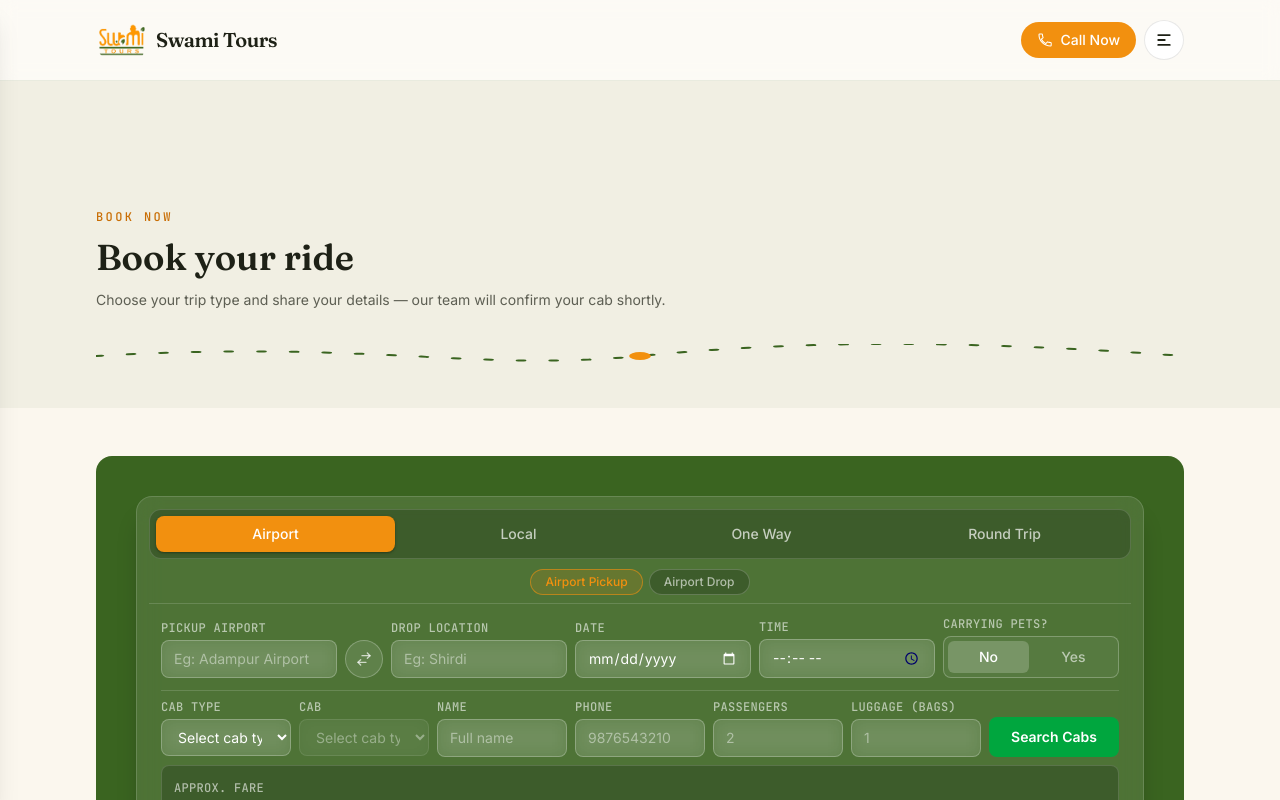
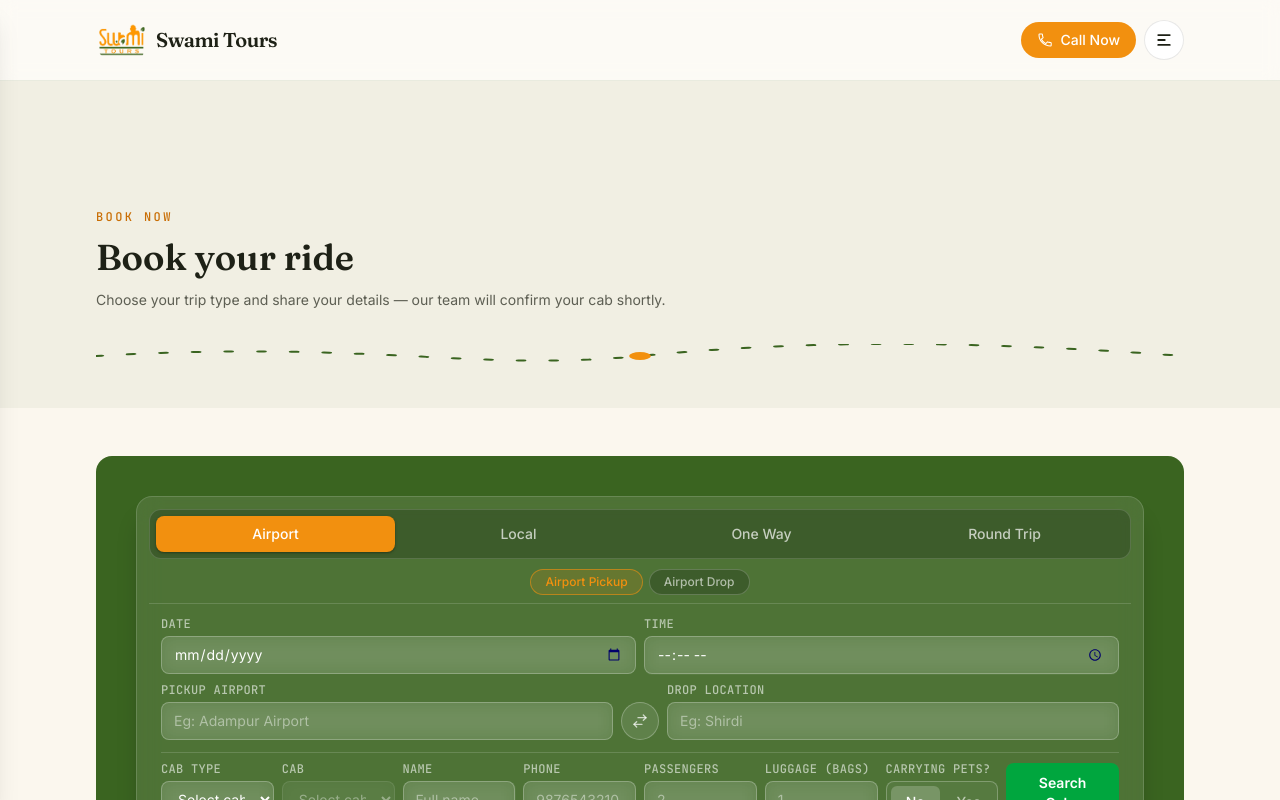
Before and after one commit to swamitoursdev/swamitours, a Next.js app: page /book-a-ride in a window 1280 px wide. Shown: the top 800 px of the page. Built offline with nearby package versions, Linux system fonts and the light colour scheme.

Commit message:
Fix - Booking Widget UI

```diff
--- a/components/home/BookingWidget.tsx
+++ b/components/home/BookingWidget.tsx
@@ -93,11 +93,15 @@ export default function BookingWidget({
 
   const inputClasses =
     "w-full rounded-lg border border-white/25 bg-white/10 px-3 py-2 text-sm text-white placeholder-white/45 backdrop-blur-sm transition-colors focus:outline-2 focus:outline-saffron focus:bg-white/15 [color-scheme:dark]";
-  const timeInputClasses = `${inputClasses} [&::-webkit-calendar-picker-indicator]:[filter:brightness(0)_saturate(100%)_invert(8%)_sepia(54%)_saturate(6763%)_hue-rotate(240deg)_brightness(87%)_contrast(139%)]`;
+  const timeInputClasses = `${inputClasses} [&::-webkit-calendar-picker-indicator]:[filter:brightness(0)_saturate(100%)_invert(8%)_sepia(54%)_saturate(6763%)_hue-rotate(240deg)_brightness(87%)_contrast(139%)] [&::-webkit-calendar-picker-indicator]:opacity-100 [&::-webkit-calendar-picker-indicator]:cursor-pointer`;
+  // Date inputs need the same icon-color fix as time inputs — otherwise the
+  // native calendar icon renders dark-on-dark and disappears, especially on
+  // mobile browsers.
+  const dateInputClasses = timeInputClasses;
   const labelClasses = "text-xs font-mono uppercase tracking-wide text-white/60";
 
   const petsField = (
-    <div className="flex flex-col gap-1 flex-1 min-w-40">
+    <div className="flex flex-col gap-1 col-span-2 sm:col-span-1">
       <span className={labelClasses}>Carrying Pets?</span>
       <div className="flex gap-1 rounded-lg border border-white/25 bg-white/5 p-1">
         <button
@@ -133,6 +137,53 @@ export default function BookingWidget({
     </div>
   );
 
+  // <input type="date"> always stores its value as yyyy-mm-dd regardless of
+  // display format, so we convert to dd/mm/yyyy for the outgoing message.
+  function formatDateDMY(isoDate: string) {
+    if (!isoDate) return "";
+    const [year, month, day] = isoDate.split("-");
+    return `${day}/${month}/${year}`;
+  }
+
+  // The browser renders a native date input's closed-state text (mm/dd/yyyy,
+  // dd/mm/yyyy, etc.) based on the device/OS locale — there's no reliable
+  // cross-browser way to force it via CSS or the `lang` attribute alone. To
+  // guarantee dd/mm/yyyy everywhere, we make the native input's own text
+  // transparent and overlay our own formatted text on top. The native input
+  // (and its calendar icon + picker) still works exactly as before; only the
+  // text you *see* is now ours.
+  function DateField({
+    label,
+    value,
+    onChange,
+  }: {
+    label: string;
+    value: string;
+    onChange: (value: string) => void;
+  }) {
+    return (
+      <label className="flex flex-col gap-1">
+        <span className={labelClasses}>{label}</span>
+        <div className="relative">
+          <input
+            type="date"
+            value={value}
+            onChange={(event) => onChange(event.target.value)}
+            aria-label={`${label} (dd/mm/yyyy)`}
+            className={`${dateInputClasses} text-transparent caret-transparent`}
+          />
+          <span className="pointer-events-none absolute inset-0 flex items-center px-3 pr-9 text-sm">
+            {value ? (
+              <span className="text-white">{formatDateDMY(value)}</span>
+            ) : (
+              <span className="text-white/45">dd/mm/yyyy</span>
+            )}
+          </span>
+        </div>
+      </label>
+    );
+  }
+
   function swapLocations() {
     setPickup(drop);
     setDrop(pickup);
@@ -153,12 +204,15 @@ export default function BookingWidget({
       `*Approx. Fare:* ${approxFareLabel ? `${approxFareLabel} (estimate, to be confirmed)` : "To be confirmed"}`,
       `*${pickupLabel}:* ${pickup || "-"}`,
       `*${dropLabel}:* ${drop || "-"}`,
-      `*${isRoundTrip ? "Departure Date" : "Date"}:* ${date || "-"}`,
+      `*${isRoundTrip ? "Departure Date" : "Date"}:* ${formatDateDMY(date) || "-"}`,
       `*${isRoundTrip ? "Departure Time" : "Time"}:* ${time || "-"}`,
     ];
 
     if (isRoundTrip) {
-      lines.push(`*Return Date:* ${returnDate || "-"}`, `*Return Time:* ${returnTime || "-"}`);
+      lines.push(
+        `*Return Date:* ${formatDateDMY(returnDate) || "-"}`,
+        `*Return Time:* ${returnTime || "-"}`
+      );
     }
 
     lines.push(
@@ -221,8 +275,38 @@ export default function BookingWidget({
         className="flex flex-col gap-2 p-2 sm:p-3 pt-3 mt-2 border-t border-white/15"
       >
         {/* Route / date / time */}
-        <div className="flex flex-wrap items-end gap-2">
-          <label className="flex flex-col gap-1 flex-1 min-w-37.5">
+        <div className="flex flex-col gap-2">
+          {/* Date + Time */}
+          <div className="grid grid-cols-2 gap-2">
+            <label className="flex flex-col gap-1">
+              <span className={labelClasses}>
+                {isRoundTrip ? "Departure Date" : "Date"}
+              </span>
+              <input
+                type="date"
+                lang="en-GB"
+                value={date}
+                onChange={(event) => setDate(event.target.value)}
+                className={dateInputClasses}
+              />
+            </label>
+
+            <label className="flex flex-col gap-1">
+              <span className={labelClasses}>
+                {isRoundTrip ? "Departure Time" : "Time"}
+              </span>
+              <input
+                type="time"
+                value={time}
+                onChange={(event) => setTime(event.target.value)}
+                className={timeInputClasses}
+              />
+            </label>
+          </div>
+
+          {/* Pickup + swap + Drop */}
+          <div className="flex items-end gap-2">
+            <label className="flex flex-col gap-1 flex-1 min-w-0">
               <span className={labelClasses}>
                 {isAirportPickup ? "Pickup Airport" : "Pickup Location"}
               </span>
@@ -267,7 +351,7 @@ export default function BookingWidget({
               </svg>
             </button>
 
-          <label className="flex flex-col gap-1 flex-1 min-w-37.5">
+            <label className="flex flex-col gap-1 flex-1 min-w-0">
               <span className={labelClasses}>
                 {tripType === "Local"
                   ? "Package"
@@ -293,44 +377,23 @@ export default function BookingWidget({
                 />
               )}
             </label>
+          </div>
 
-          <label className="flex flex-col gap-1 flex-1 min-w-35">
-            <span className={labelClasses}>
-              {isRoundTrip ? "Departure Date" : "Date"}
-            </span>
+          {/* Return Date + Time */}
+          {isRoundTrip && (
+            <div className="grid grid-cols-2 gap-2">
+              <label className="flex flex-col gap-1">
+                <span className={labelClasses}>Return Date</span>
                 <input
                   type="date"
-              value={date}
-              onChange={(event) => setDate(event.target.value)}
-              className={inputClasses}
+                  lang="en-GB"
+                  value={returnDate}
+                  onChange={(event) => setReturnDate(event.target.value)}
+                  className={dateInputClasses}
                 />
               </label>
 
-          <label className="flex flex-col gap-1 flex-1 min-w-32.5">
-            <span className={labelClasses}>
-              {isRoundTrip ? "Departure Time" : "Time"}
-            </span>
-            <input
-              type="time"
-              value={time}
-              onChange={(event) => setTime(event.target.value)}
-              className={timeInputClasses}
-            />
-          </label>
-
-          {isRoundTrip && (
-            <>
-              <label className="flex flex-col gap-1 flex-1 min-w-35">
-                <span className={labelClasses}>Return Date</span>
-                <input
-                  type="date"
-                  value={returnDate}
-                  onChange={(event) => setReturnDate(event.target.value)}
-                  className={inputClasses}
-                />
-              </label>
-
-              <label className="flex flex-col gap-1 flex-1 min-w-32.5">
+              <label className="flex flex-col gap-1">
                 <span className={labelClasses}>Return Time</span>
                 <input
                   type="time"
@@ -339,14 +402,12 @@ export default function BookingWidget({
                   className={timeInputClasses}
                 />
               </label>
-            </>
+            </div>
           )}
-
-          {petsField}
         </div>
 
         {/* Passenger details */}
-        <div className="grid grid-cols-2 sm:grid-cols-3 lg:grid-cols-7 gap-2 pt-2 mt-1 border-t border-white/15">
+        <div className="grid grid-cols-2 sm:grid-cols-3 lg:grid-cols-8 gap-2 pt-2 mt-1 border-t border-white/15">
           <label className="flex flex-col gap-1 col-span-1">
             <span className={labelClasses}>Cab Type</span>
             <select
@@ -430,6 +491,8 @@ export default function BookingWidget({
             />
           </label>
 
+          {petsField}
+
           <button
             type="submit"
             className="self-end rounded-lg bg-green-600 px-4 py-2.5 text-sm font-semibold text-white hover:bg-green-700 transition-colors col-span-2 sm:col-span-1"
```
Lines whose indentation alone changed are shown as unchanged.
